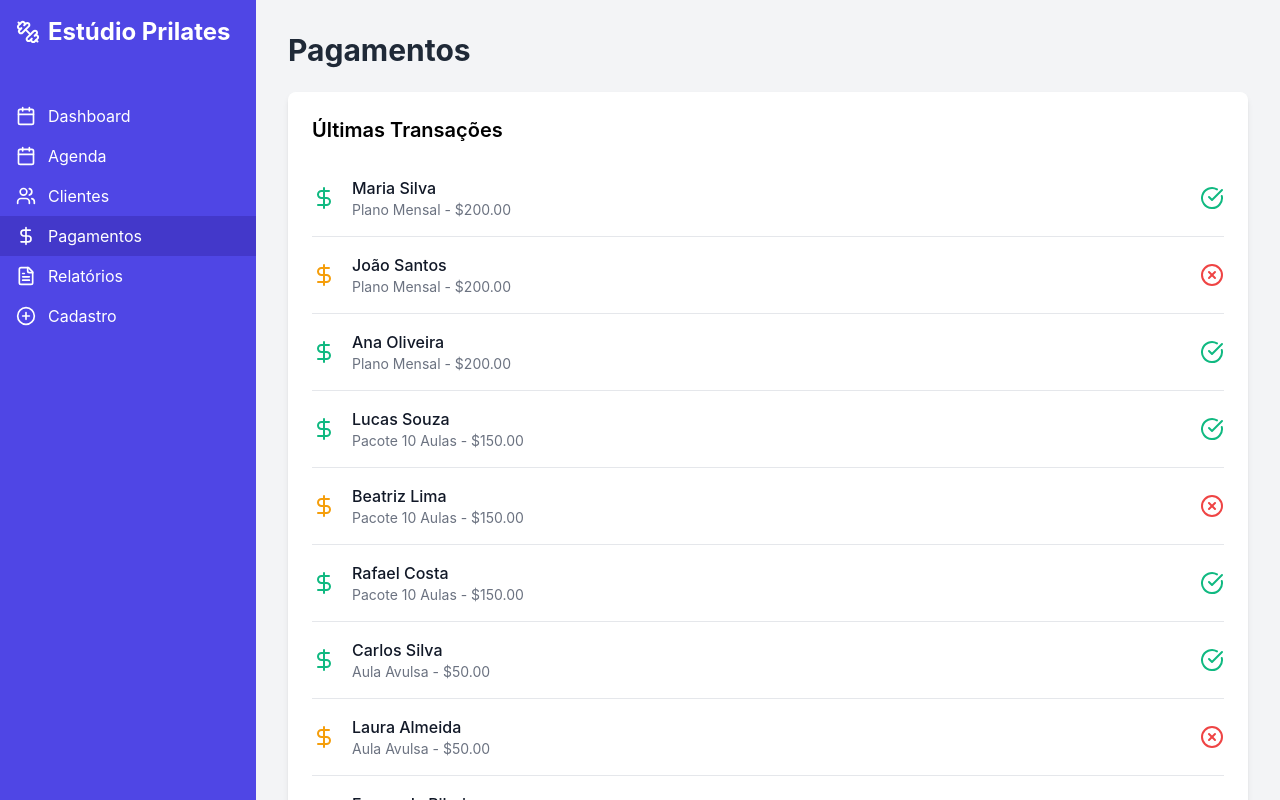
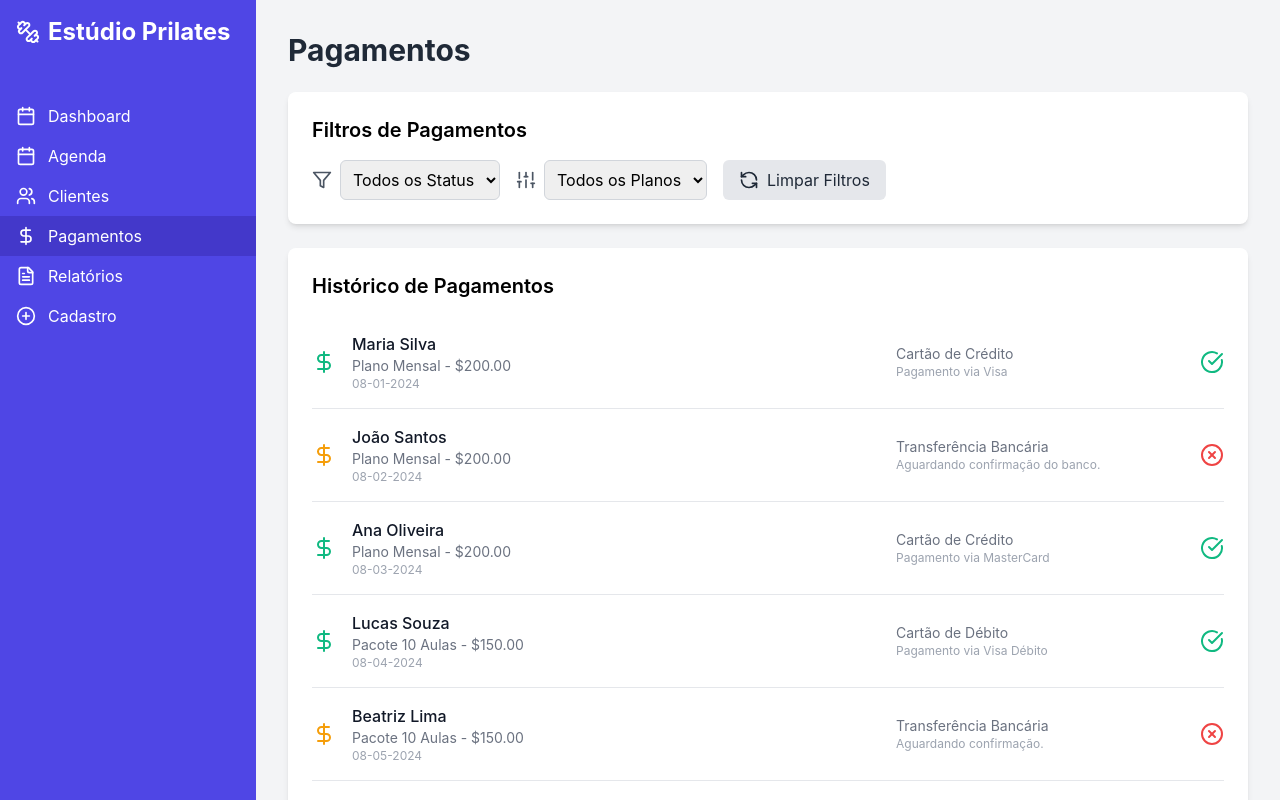
Before and after one commit to TamLeal/pilates-app, a React (Vite) app: page / in a window 1280 px wide. Both pictures are taken after a click on the button "Pagamentos". Built offline with nearby package versions, Linux system fonts and the light colour scheme.

Commit message:
payments - first updated - filter options created

```diff
--- a/src/pages/Pagamentos.jsx
+++ b/src/pages/Pagamentos.jsx
@@ -1,20 +1,22 @@
 import React, { useState } from 'react';
 import { Card, CardContent } from '../components/ui/card';
-import { DollarSign, CheckCircle, XCircle } from 'lucide-react';
+import { DollarSign, CheckCircle, XCircle, Filter, Sliders, RefreshCcw } from 'lucide-react';
 
 const Pagamentos = () => {
   const [selectedTransaction, setSelectedTransaction] = useState(null);
+  const [filterStatus, setFilterStatus] = useState('Todos');
+  const [filterPlan, setFilterPlan] = useState('Todos');
 
   const pagamentos = [
-    { name: 'Maria Silva', amount: '$200.00', plan: 'Plano Mensal', status: 'Pago' },
-    { name: 'João Santos', amount: '$200.00', plan: 'Plano Mensal', status: 'Pendente', observation: 'Aguardando confirmação do banco.' },
-    { name: 'Ana Oliveira', amount: '$200.00', plan: 'Plano Mensal', status: 'Pago' },
-    { name: 'Lucas Souza', amount: '$150.00', plan: 'Pacote 10 Aulas', status: 'Pago' },
-    { name: 'Beatriz Lima', amount: '$150.00', plan: 'Pacote 10 Aulas', status: 'Pendente', observation: 'Cartão de crédito expirado.' },
-    { name: 'Rafael Costa', amount: '$150.00', plan: 'Pacote 10 Aulas', status: 'Pago' },
-    { name: 'Carlos Silva', amount: '$50.00', plan: 'Aula Avulsa', status: 'Pago' },
-    { name: 'Laura Almeida', amount: '$50.00', plan: 'Aula Avulsa', status: 'Pendente', observation: 'Aguardando depósito bancário.' },
-    { name: 'Fernanda Ribeiro', amount: '$50.00', plan: 'Aula Avulsa', status: 'Pago' },
+    { name: 'Maria Silva', amount: '$200.00', plan: 'Plano Mensal', status: 'Pago', date: '08-01-2024', paymentMethod: 'Cartão de Crédito', details: 'Pagamento via Visa' },
+    { name: 'João Santos', amount: '$200.00', plan: 'Plano Mensal', status: 'Pendente', date: '08-02-2024', paymentMethod: 'Transferência Bancária', details: 'Aguardando confirmação do banco.', observation: 'Aguardando confirmação do banco.' },
+    { name: 'Ana Oliveira', amount: '$200.00', plan: 'Plano Mensal', status: 'Pago', date: '08-03-2024', paymentMethod: 'Cartão de Crédito', details: 'Pagamento via MasterCard' },
+    { name: 'Lucas Souza', amount: '$150.00', plan: 'Pacote 10 Aulas', status: 'Pago', date: '08-04-2024', paymentMethod: 'Cartão de Débito', details: 'Pagamento via Visa Débito' },
+    { name: 'Beatriz Lima', amount: '$150.00', plan: 'Pacote 10 Aulas', status: 'Pendente', date: '08-05-2024', paymentMethod: 'Transferência Bancária', details: 'Aguardando confirmação.', observation: 'Cartão de crédito expirado.' },
+    { name: 'Rafael Costa', amount: '$150.00', plan: 'Pacote 10 Aulas', status: 'Pago', date: '08-06-2024', paymentMethod: 'Cartão de Crédito', details: 'Pagamento via American Express' },
+    { name: 'Carlos Silva', amount: '$50.00', plan: 'Aula Avulsa', status: 'Pago', date: '08-07-2024', paymentMethod: 'Cartão de Crédito', details: 'Pagamento via Visa' },
+    { name: 'Laura Almeida', amount: '$50.00', plan: 'Aula Avulsa', status: 'Pendente', date: '08-08-2024', paymentMethod: 'Transferência Bancária', details: 'Aguardando depósito.', observation: 'Aguardando depósito bancário.' },
+    { name: 'Fernanda Ribeiro', amount: '$50.00', plan: 'Aula Avulsa', status: 'Pago', date: '08-09-2024', paymentMethod: 'Cartão de Débito', details: 'Pagamento via MasterCard Débito' },
   ];
 
   const handleTransactionClick = (transaction) => {
@@ -27,13 +29,67 @@ const Pagamentos = () => {
     setSelectedTransaction(null);
   };
 
+  const handleClearFilters = () => {
+    setFilterStatus('Todos');
+    setFilterPlan('Todos');
+  };
+
+  const filteredPayments = pagamentos.filter((payment) => {
+    return (
+      (filterStatus === 'Todos' || payment.status === filterStatus) &&
+      (filterPlan === 'Todos' || payment.plan === filterPlan)
+    );
+  });
+
   return (
     <div className="space-y-6">
+      {/* Filtros */}
       <Card>
         <CardContent>
-          <h3 className="text-xl font-semibold mb-4">Últimas Transações</h3>
+          <h3 className="text-xl font-semibold mb-4">Filtros de Pagamentos</h3>
+          <div className="flex space-x-4">
+            <div className="flex items-center space-x-2">
+              <Filter size={20} className="text-gray-600" />
+              <select
+                value={filterStatus}
+                onChange={(e) => setFilterStatus(e.target.value)}
+                className="border border-gray-300 rounded-md p-2"
+              >
+                <option value="Todos">Todos os Status</option>
+                <option value="Pago">Pago</option>
+                <option value="Pendente">Pendente</option>
+              </select>
+            </div>
+            <div className="flex items-center space-x-2">
+              <Sliders size={20} className="text-gray-600" />
+              <select
+                value={filterPlan}
+                onChange={(e) => setFilterPlan(e.target.value)}
+                className="border border-gray-300 rounded-md p-2"
+              >
+                <option value="Todos">Todos os Planos</option>
+                <option value="Plano Mensal">Plano Mensal</option>
+                <option value="Pacote 10 Aulas">Pacote 10 Aulas</option>
+                <option value="Aula Avulsa">Aula Avulsa</option>
+              </select>
+            </div>
+            <button
+              onClick={handleClearFilters}
+              className="flex items-center px-4 py-2 bg-gray-200 text-gray-800 rounded-md hover:bg-gray-300 transition-colors"
+            >
+              <RefreshCcw size={20} className="mr-2" />
+              Limpar Filtros
+            </button>
+          </div>
+        </CardContent>
+      </Card>
+
+      {/* Lista de Pagamentos */}
+      <Card>
+        <CardContent>
+          <h3 className="text-xl font-semibold mb-4">Histórico de Pagamentos</h3>
           <ul className="divide-y divide-gray-200">
-            {pagamentos.map((transaction, index) => (
+            {filteredPayments.map((transaction, index) => (
               <li
                 key={index}
                 className="flex items-center py-4 hover:bg-gray-50 transition-colors cursor-pointer"
@@ -46,6 +102,11 @@ const Pagamentos = () => {
                 <div className="flex-1">
                   <span className="font-medium text-gray-900">{transaction.name}</span>
                   <p className="text-sm text-gray-500">{transaction.plan} - {transaction.amount}</p>
+                  <p className="text-xs text-gray-400">{transaction.date}</p>
+                </div>
+                <div className="w-1/3 text-sm text-gray-500">
+                  <p>{transaction.paymentMethod}</p>
+                  <p className="text-xs text-gray-400">{transaction.details}</p>
                 </div>
                 {transaction.status === 'Pago' ? (
                   <CheckCircle className="text-green-500" size={24} />
```
